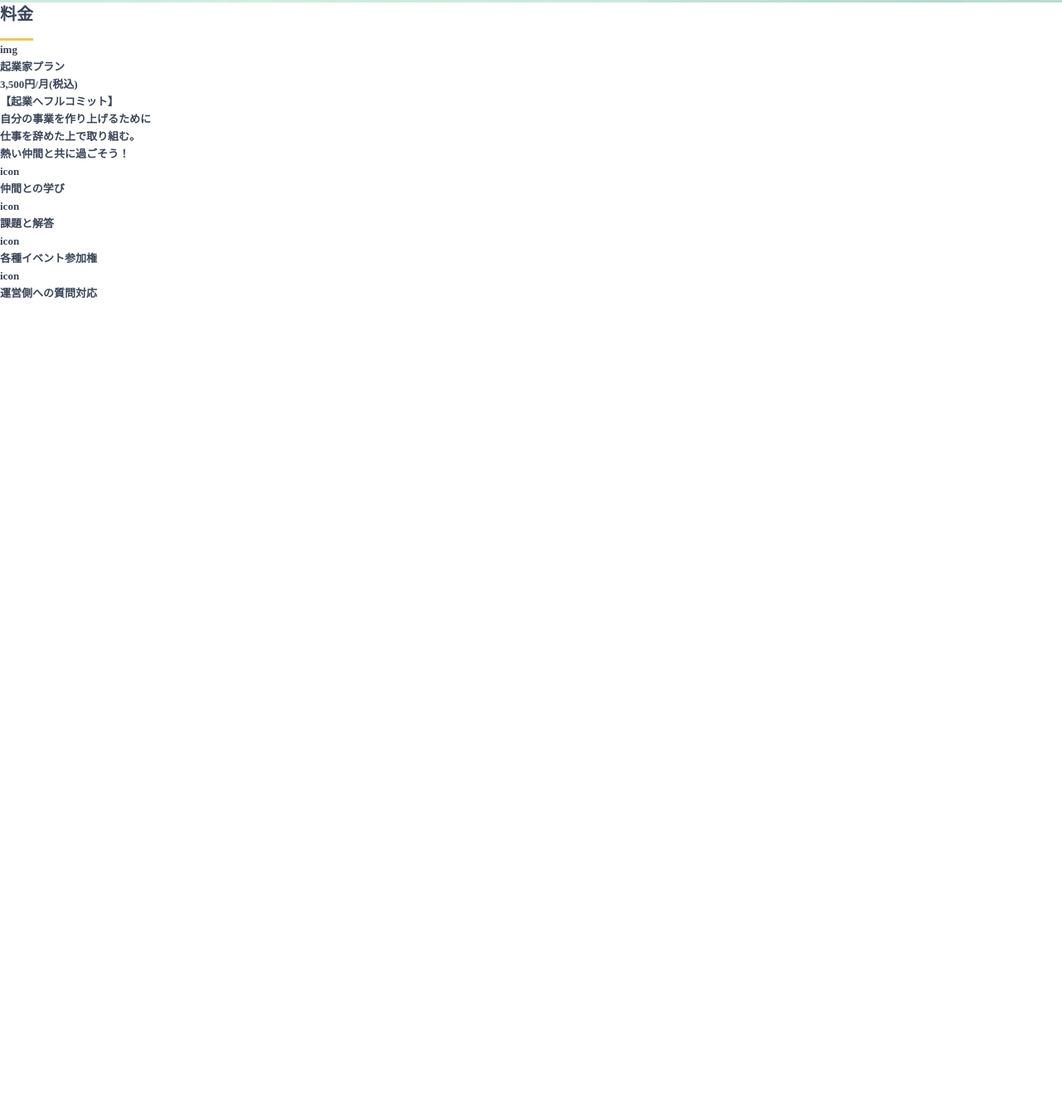
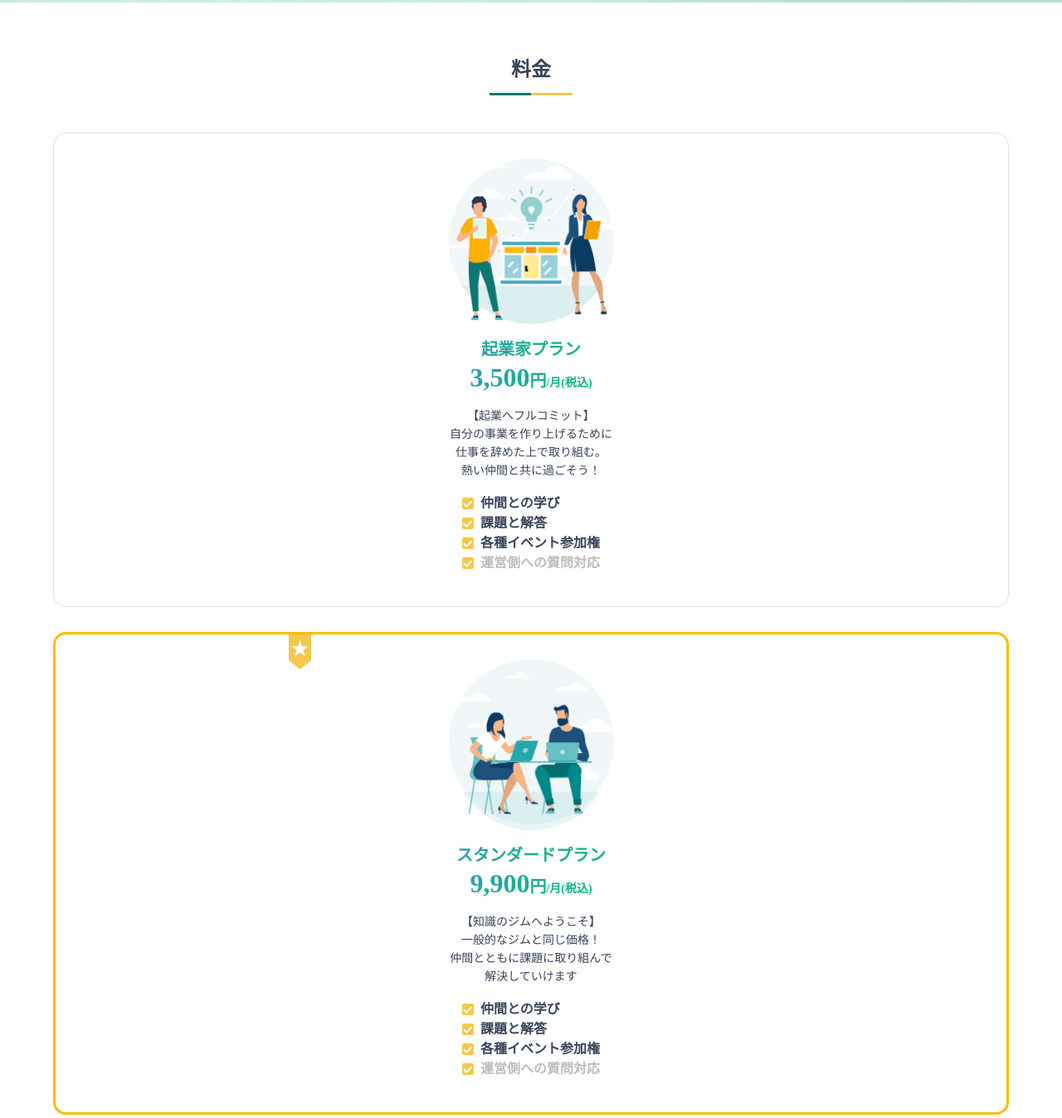
Before and after one commit to HideyukiWanaka/fwywdlv3, a plain HTML site: page index.html in a window 1280 px wide. Shown: the part 6237-7585 px from the top of the page at 83% size. Before the commit the page ends 6601 px from the top, so only its background shows below. Drawn offline with Linux system fonts and the light colour scheme.

Commit message:
sm finish#26

```diff
--- a/index.html
+++ b/index.html
@@ -471,26 +471,73 @@
     </section>
     <!-- price -->
     <section>
-      <div class="border-y text-20 pb-15">料金</div>
-      <div>
-        <div>
-          <div>img</div>
-          <div>起業家プラン<br>
-            <span>3,500円</span><span>/月(税込)</span>
+      <div class="pb-15 text-24 grid2 justify-center mt-65 gap-12">料金
+        <img src="./img/category_line.png" alt="line">
+      </div>
+      <div class="grid2 justify-center mt-30">
+        <div class="border-g border-radius15 width-90p grid2 justify-center gap-16">
+          <div><img src="./img/pricing_img01.png" alt="price" class="width-199 mt-30"></div>
+          <div class="text-20 text-linear text-center">起業家プラン<br>
+            <span class="text-32">3,500</span><span class="text-20">円</span><span class="text-14">/月(税込)</span>
           </div>
-          <div>【起業へフルコミット】<br>
+          <div class="text-14 text-nomal text-center">【起業へフルコミット】<br>
             自分の事業を作り上げるために <br>
             仕事を辞めた上で取り組む。 <br>
             熱い仲間と共に過ごそう！</div>
-          <div>
-            <div>icon</div>
-            <div>仲間との学び</div>
-            <div>icon</div>
-            <div>課題と解答</div>
-            <div>icon</div>
-            <div>各種イベント参加権</div>
-            <div>icon</div>
-            <div>運営側への質問対応</div>
+          <div class="grid2 grid-column2 items-center mb-40">
+            <div><img src="./img/icon_check.svg" alt="check"></div>
+            <div class="text-16 pl-8">仲間との学び</div>
+            <div><img src="./img/icon_check.svg" alt="check"></div>
+            <div class="text-16 pl-8">課題と解答</div>
+            <div><img src="./img/icon_check.svg" alt="check"></div>
+            <div class="text-16 pl-8">各種イベント参加権</div>
+            <div><img src="./img/icon_check.svg" alt="check"></div>
+            <div class="text-16 pl-8 text-gray">運営側への質問対応</div>
+          </div>
+        </div>
+      </div>
+      <div class="grid2 justify-center mt-30">
+        <div class="border-y2 border-radius15 width-90p grid2 justify-center gap-16  relative">
+          <div class="absolute left-281"><img src="./img/Subtract.svg" alt="subtract" class="width-27"></div>
+          <div><img src="./img/pricing_img02.png" alt="price" class="width-199 mt-30"></div>
+          <div class="text-20 text-linear text-center">スタンダードプラン<br>
+            <span class="text-32">9,900</span><span class="text-20">円</span><span class="text-14">/月(税込)</span>
+          </div>
+          <div class="text-14 text-nomal text-center">【知識のジムへようこそ】<br>
+            一般的なジムと同じ価格！<br>
+            仲間とともに課題に取り組んで <br>
+            解決していけます <br> </div>
+          <div class="grid2 grid-column2 items-center mb-40">
+            <div><img src="./img/icon_check.svg" alt="check"></div>
+            <div class="text-16 pl-8">仲間との学び</div>
+            <div><img src="./img/icon_check.svg" alt="check"></div>
+            <div class="text-16 pl-8">課題と解答</div>
+            <div><img src="./img/icon_check.svg" alt="check"></div>
+            <div class="text-16 pl-8">各種イベント参加権</div>
+            <div><img src="./img/icon_check.svg" alt="check"></div>
+            <div class="text-16 pl-8 text-gray">運営側への質問対応</div>
+          </div>
+        </div>
+      </div>
+      <div class="grid2 justify-center mt-30">
+        <div class="border-g border-radius15 width-90p grid2 justify-center gap-16">
+          <div><img src="./img/pricing_img03.png" alt="price" class="width-199 mt-30"></div>
+          <div class="text-20 text-linear text-center">フォロープラン<br>
+            <span class="text-32">84,700</span><span class="text-20">円</span><span class="text-14">/月(税込)</span>
+          </div>
+          <div class="text-14 text-nomal text-center">【【入学試験期間２ヶ月限定】<br>
+            専属メンターから隔週 90 分 <br>
+            技術などのメンタリング（計 4 回） <br>
+            * 入学後はスタンダードプランへ移行</div>
+          <div class="grid2 grid-column2 items-center mb-40">
+            <div><img src="./img/icon_check.svg" alt="check"></div>
+            <div class="text-16 pl-8">仲間との学び</div>
+            <div><img src="./img/icon_check.svg" alt="check"></div>
+            <div class="text-16 pl-8">課題と解答</div>
+            <div><img src="./img/icon_check.svg" alt="check"></div>
+            <div class="text-16 pl-8">各種イベント参加権</div>
+            <div><img src="./img/icon_check.svg" alt="check"></div>
+            <div class="text-16 pl-8 text-gray">運営側への質問対応</div>
           </div>
         </div>
       </div>
--- a/style.css
+++ b/style.css
@@ -146,6 +146,14 @@ a {
   width: fit-content;
 }
 
+.border-g {
+  border: 1px solid #e1e1e1;
+}
+
+.border-y2 {
+  border: 3px solid #fdbb00;
+}
+
 /** layout **/
 .froat {
   float: left;
@@ -207,6 +215,10 @@ a {
   gap: 23px;
 }
 
+.gap-16 {
+  gap: 16px;
+}
+
 .gap-12 {
   gap: 12px;
 }
@@ -250,6 +262,10 @@ a {
 .grid-column {
   grid-template-columns: 1fr 1fr 1fr 1fr 1fr;
   grid-template-rows: 0 0;
+}
+
+.grid-column2 {
+  grid-template-columns: auto 1fr;
 }
 
 .grid-column-16 {
@@ -313,6 +329,10 @@ a {
 
 .left-50p {
   left: 50%;
+}
+
+.left-281 {
+  left: 281px;
 }
 
 .left-30 {
@@ -490,6 +510,10 @@ a {
   padding-left: 80px;
 }
 
+.pl-8 {
+  padding-left: 8px;
+}
+
 .mt-140 {
   margin-top: 140px;
 }
@@ -504,6 +528,10 @@ a {
 
 .mt-65 {
   margin-top: 65px;
+}
+
+.mt-30 {
+  margin-top: 30px;
 }
 
 .mt-20 {
@@ -558,6 +586,10 @@ a {
 
 .width-284 {
   width: 284px;
+}
+
+.width-199 {
+  width: 199px;
 }
 
 .width-150 {
@@ -639,6 +671,10 @@ a {
 
 .text-black {
   color: #384459;
+}
+
+.text-gray {
+  color: #bdbdbd;
 }
 
 .text-white {
```
Also changed, not shown: img/Subtract.svg (added), img/icon_check.svg (added), img/pricing_img01.png (added), img/pricing_img02.png (added), img/pricing_img03.png (added).
